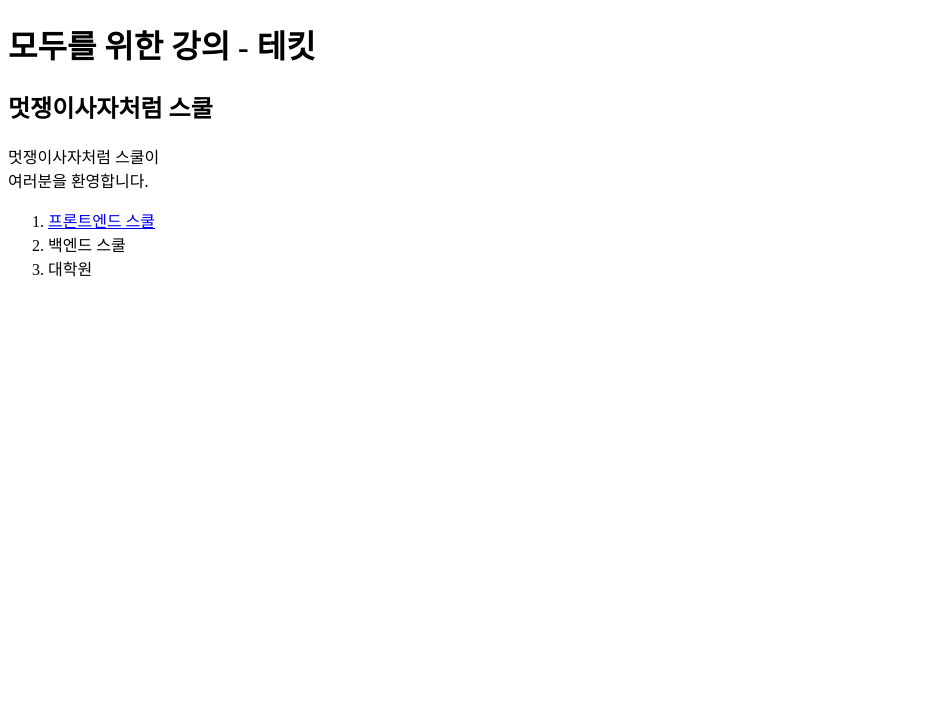
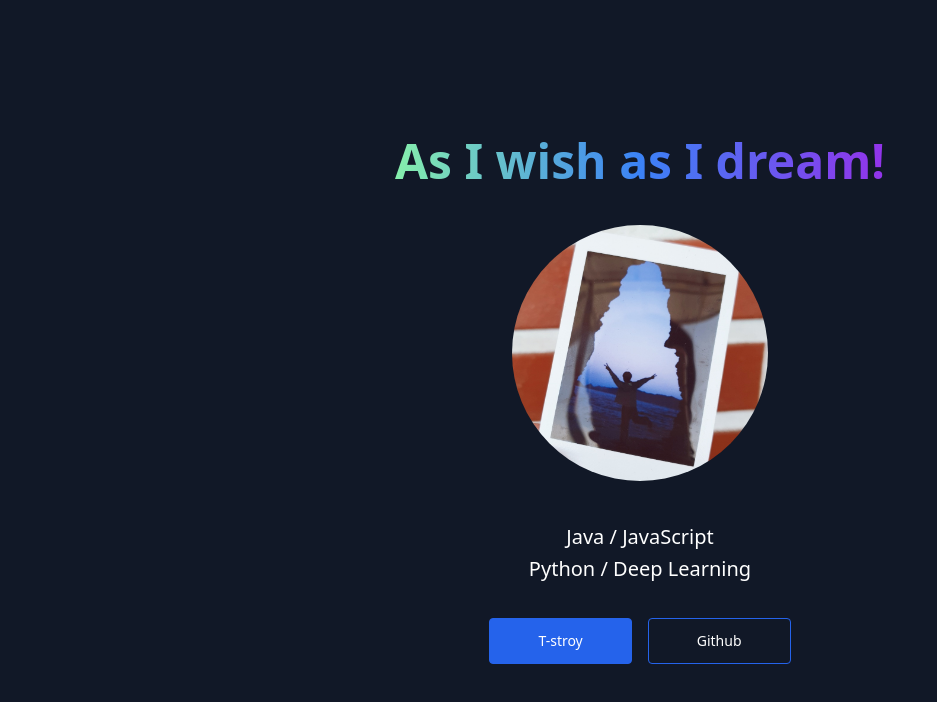
Before and after one commit to naknak-choi/naknak-choi.github.io, a plain HTML site: page index.html in a window 1280 px wide. Shown: the whole page, without its empty margins (0-937 px from the left). Drawn offline with nearby package versions, Linux system fonts and the light colour scheme.

Commit message:
update io new ver

```diff
--- a/index.html
+++ b/index.html
@@ -1,33 +1,51 @@
 <!DOCTYPE html>
-<html lang="ko">
+<html lang="en">
 
 <head>
     <meta charset="UTF-8">
     <meta http-equiv="X-UA-Compatible" content="IE=edge">
     <meta name="viewport" content="width=device-width, initial-scale=1.0">
-    <title>멋쟁이사자처럼</title>
-
-    <meta property="og:title" content="멋쟁이사자처럼 화이팅">
-    <meta property="og:description" content="멋쟁이사자처럼">
-    <meta property="og:image" content="./style.png">
+    <title>AsIwishasIdeam.github.io</title>
+    <script src="https://cdn.tailwindcss.com"></script>
 </head>
 
 <body>
-    <h1>모두를 위한 강의 - 테킷</h1>
 
-    <h2>멋쟁이사자처럼 스쿨</h2>
+    <section class="bg-gray-900 text-white ">
+        <div class="mx-auto max-w-screen-xl px-4 py-32 lg:flex lg:h-screen lg:items-center">
+            <div class="mx-auto max-w-3xl text-center">
+                <h1
+                    class="bg-gradient-to-r from-green-300 via-blue-500 to-purple-600 bg-clip-text text-3xl font-extrabold text-transparent sm:text-5xl">
+                    As I wish as I dream!
 
-    <p>멋쟁이사자처럼 스쿨이<br> 여러분을 환영합니다. </p>
 
-    <ol>
-        <li>
-            <!-- target 은 새창으로 여는 것 -->
-            <a href="https://www.youtube.com/" target="_blank">프론트엔드 스쿨</a>
-        </li>
-        <li>백엔드 스쿨</li>
-        <li>대학원</li>
+                </h1>
 
-    </ol>
+                <div class="my-10">
+                    <img alt="Developer" src="./me.jpg" class="h-64 w-64 rounded-full object-cover mx-auto" />
+                </div>
+
+                <p class="mx-auto mt-4 max-w-xl sm:text-xl sm:leading-relaxed">
+                    Java / JavaScript
+                    <span class="sm:block"> Python / Deep Learning </span>
+
+                </p>
+
+                <div class="mt-8 flex flex-wrap justify-center gap-4">
+                    <a class="block w-full rounded border border-blue-600 bg-blue-600 px-12 py-3 text-sm font-medium text-white hover:bg-transparent hover:text-white focus:outline-none focus:ring active:text-opacity-75 sm:w-auto"
+                        href="https://naknak-s.tistory.com/">
+                        T-stroy
+                    </a>
+
+                    <a class="block w-full rounded border border-blue-600 px-12 py-3 text-sm font-medium text-white hover:bg-blue-600 focus:outline-none focus:ring active:bg-blue-500 sm:w-auto"
+                        href="https://github.com/asIwishAsIdream">
+                        Github
+                    </a>
+                </div>
+            </div>
+        </div>
+    </section>
+
 
 </body>
 
```
Also changed, not shown: me.jpg (added).
